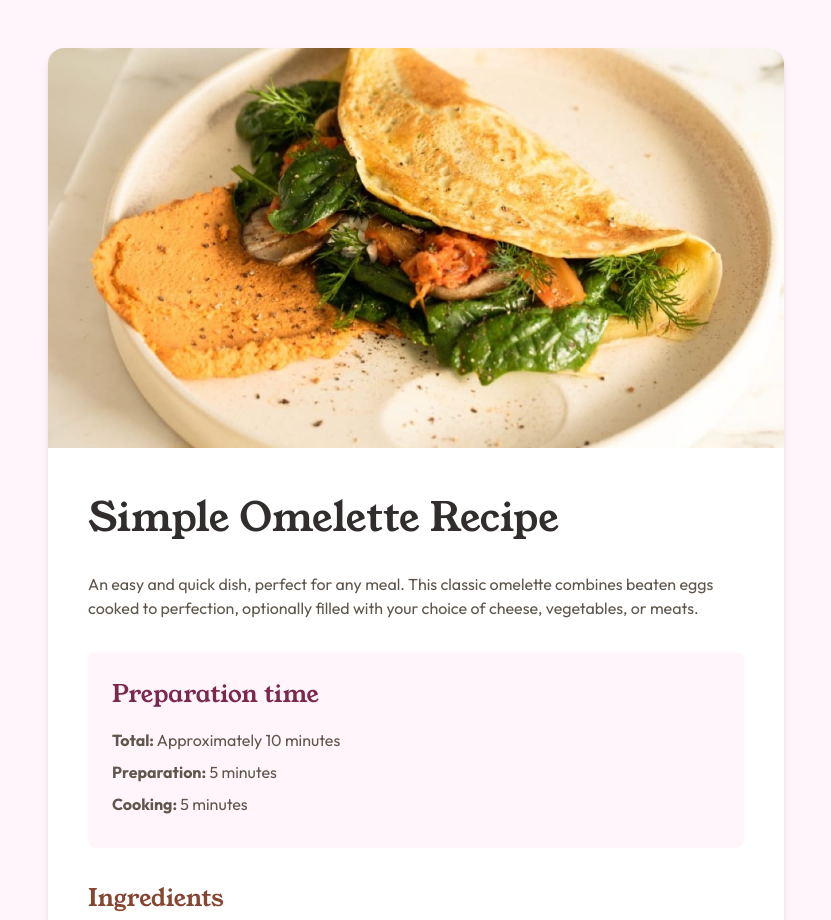
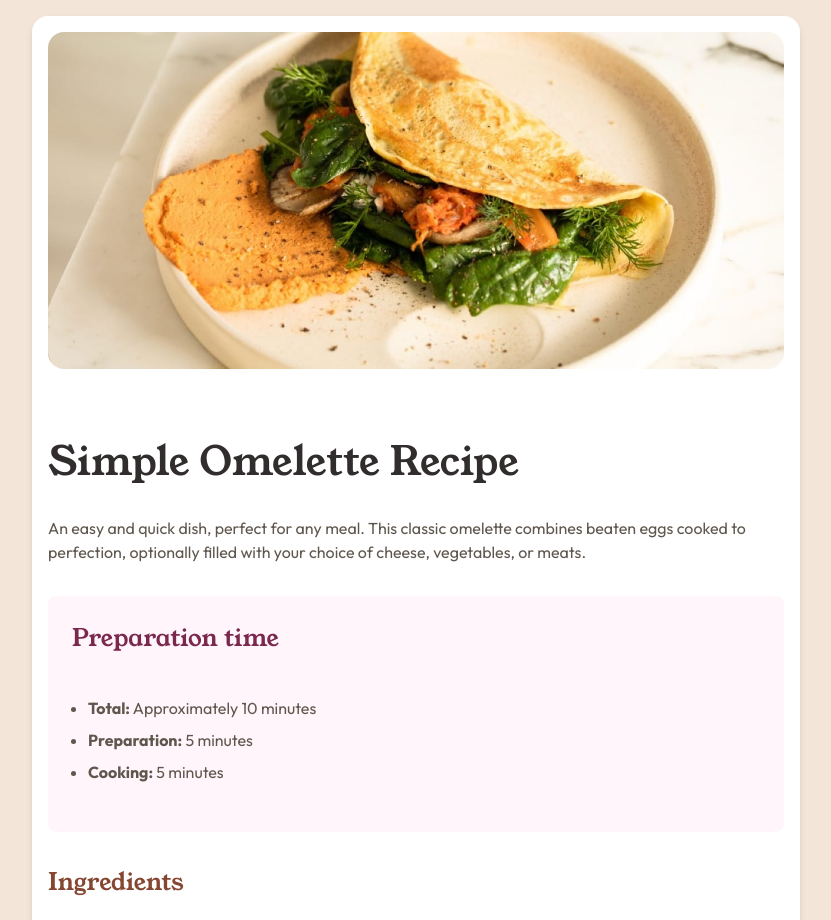
Before and after one commit to conquieta/recipe-page-main, a plain HTML site: page index.html in a window 1280 px wide. Shown: the top 920 px of the page, without its empty margins (224-1055 px from the left). Drawn offline with Linux system fonts and the light colour scheme; a web font is replaced by a local one.

Commit message:
minor changes

```diff
--- a/index.html
+++ b/index.html
@@ -6,6 +6,10 @@
   <link rel="icon" type="image/png" sizes="32x32" href="./assets/images/favicon-32x32.png">
 
   <!-- google fonts start-->
+  <link rel="preconnect" href="https://fonts.googleapis.com">
+  <link rel="preconnect" href="https://fonts.gstatic.com" crossorigin>
+  <link href="https://fonts.googleapis.com/css2?family=Inter:ital,opsz,wght@0,14..32,100..900;1,14..32,100..900&family=Outfit:wght@100..900&family=Playwrite+GB+S:ital,wght@0,100..400;1,100..400&family=Young+Serif&display=swap" rel="stylesheet">
+
   <link rel="preconnect" href="https://fonts.googleapis.com">
   <link rel="preconnect" href="https://fonts.gstatic.com" crossorigin>
   <link href="https://fonts.googleapis.com/css2?family=Inter:ital,opsz,wght@0,14..32,100..900;1,14..32,100..900&family=Outfit:wght@100..900&family=Playwrite+GB+S:ital,wght@0,100..400;1,100..400&family=Young+Serif&display=swap" rel="stylesheet">
--- a/style.css
+++ b/style.css
@@ -91,7 +91,7 @@ video {
 /* Base styles */
 body {
   font-family: "Outfit", sans-serif;
-  background-color: hsl(330, 100%, 98%);
+  background-color: hsl(29, 53%, 90%);
   color: hsl(30, 10%, 34%);
   line-height: 1.5;
   padding: 1rem;
@@ -108,24 +108,22 @@ body {
   border-radius: 1rem;
   overflow: hidden;
   box-shadow: 0 4px 6px rgba(0, 0, 0, 0.1);
-  margin: 2rem auto;
+  padding: 1rem;
 }
 
 .recipe-image {
   width: 100%;
   height: 300px;
-  background-color: #f0f0f0;
 }
 
 .recipe-image img {
   width: 100%;
-  height: 100%;
   object-fit: cover;
+  border: 0 solid transparent;
+  border-radius: 1rem;
 }
 
-.recipe-content {
-  padding: 2rem;
-}
+
 
 /* Typography */
 h1 {
@@ -160,7 +158,8 @@ h2 {
 }
 
 .preparation-time ul {
-  list-style: none;
+  list-style: disc;
+  padding: 1rem;
 }
 
 .preparation-time li {
@@ -240,10 +239,6 @@ h2 {
   .recipe-image {
     height: 400px;
   }
-
-  .recipe-content {
-    padding: 2.5rem;
-  }
 }
 
 @media (max-width: 375px) {
```
